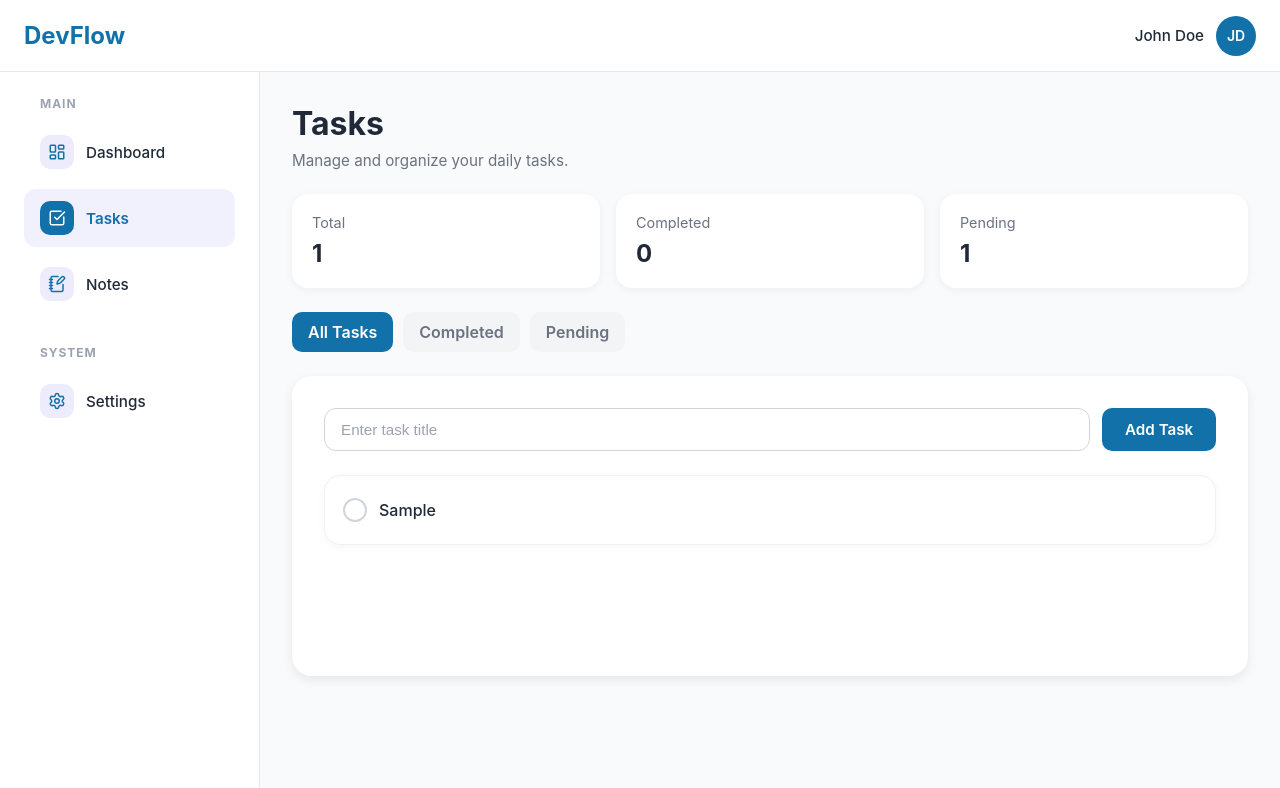
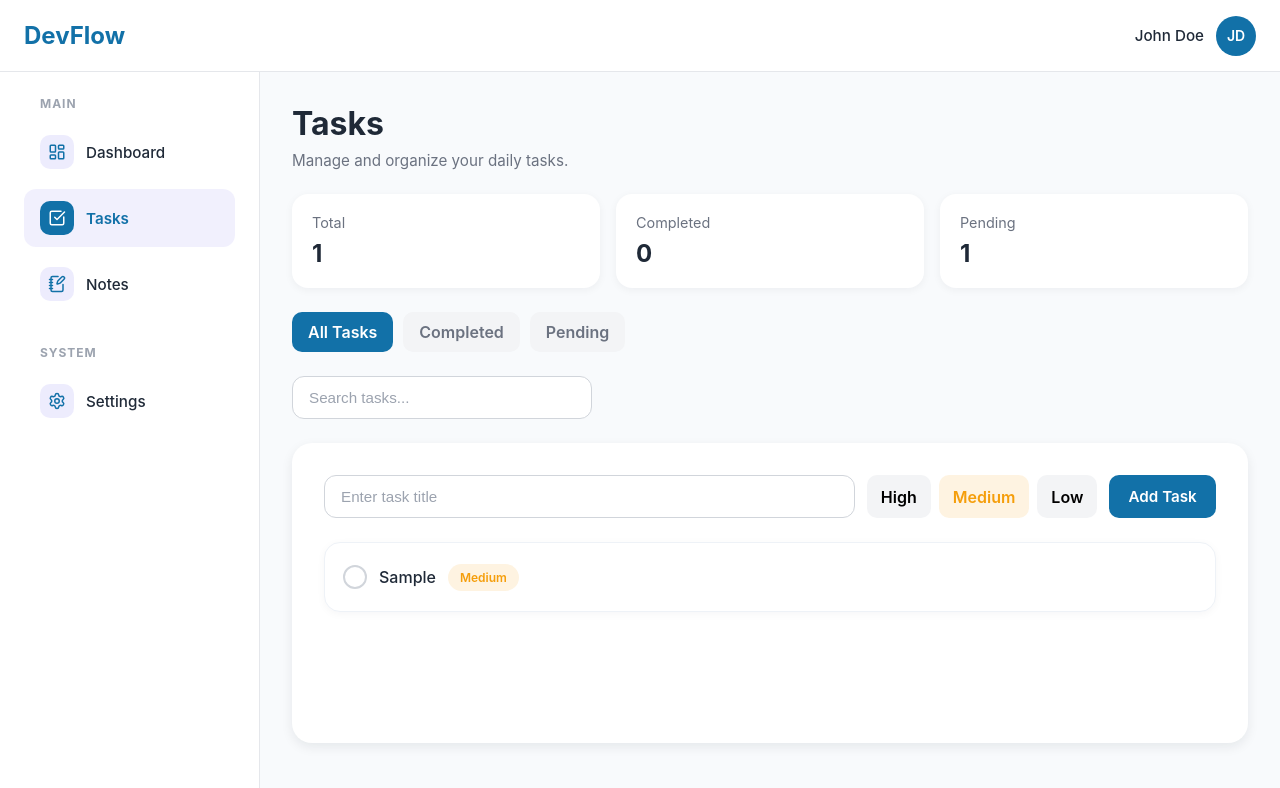
Before and after one commit to AmiraHassann/DevFlow, a React (Vite) app: page /tasks in a window 1280 px wide. Both pictures are taken after typing "Sample" into the empty fields and a click on the button "Add Task". Shown: the top 788 px of the page. Built offline with nearby package versions, Linux system fonts and the light colour scheme.

Commit message:
feat(tasks): implement search, priority and custom modal

```diff
--- a/src/components/ui/Input/Input.module.css
+++ b/src/components/ui/Input/Input.module.css
@@ -1,5 +1,5 @@
 .input {
-  width: 100%;
+  width: 75%;
 
   padding: 12px 16px;
 
--- /dev/null
+++ b/src/components/ui/Modal/Modal.jsx
@@ -0,0 +1,41 @@
+import styles from "./Modal.module.css";
+
+function Modal({
+  title,
+  message,
+  onConfirm,
+  onClose,
+}) {
+  return (
+    <>
+      <div
+        className={styles.overlay}
+        onClick={onClose}
+      />
+
+      <div className={styles.modal}>
+        <h2>{title}</h2>
+
+        <p>{message}</p>
+
+        <div className={styles.actions}>
+          <button
+            className={styles.cancelButton}
+            onClick={onClose}
+          >
+            Cancel
+          </button>
+
+          <button
+            className={styles.confirmButton}
+            onClick={onConfirm}
+          >
+            Delete
+          </button>
+        </div>
+      </div>
+    </>
+  );
+}
+
+export default Modal;
--- /dev/null
+++ b/src/components/ui/Modal/Modal.module.css
@@ -0,0 +1,116 @@
+.overlay {
+  position: fixed;
+
+  inset: 0;
+
+  background: rgba(0, 0, 0, 0.5);
+
+  backdrop-filter: blur(4px);
+
+  animation: fadeIn 0.2s ease;
+
+  z-index: 1000;
+}
+
+.modal {
+  position: fixed;
+
+  top: 50%;
+  left: 50%;
+
+  transform: translate(-50%, -50%);
+
+  width: 90%;
+  max-width: 420px;
+
+  background: var(--color-surface);
+
+  padding: 24px;
+
+  border-radius: 20px;
+
+  box-shadow: 0 20px 40px rgba(0, 0, 0, 0.15);
+
+  z-index: 1001;
+
+  animation: slideUp 0.25s ease;
+}
+
+.modal h2 {
+  margin-bottom: 12px;
+
+  font-size: 1.25rem;
+}
+
+.modal p {
+  color: #6b7280;
+
+  margin-bottom: 24px;
+
+  line-height: 1.6;
+}
+
+.actions {
+  display: flex;
+
+  justify-content: flex-end;
+
+  gap: 12px;
+}
+
+.cancelButton,
+.confirmButton {
+  border: none;
+
+  padding: 10px 18px;
+
+  border-radius: 10px;
+
+  cursor: pointer;
+
+  font-weight: 600;
+
+  transition: 0.2s ease;
+}
+
+.cancelButton {
+  background: #f3f4f6;
+}
+
+.cancelButton:hover {
+  background: #e5e7eb;
+}
+
+.confirmButton {
+  background: #ef4444;
+
+  color: white;
+}
+
+.confirmButton:hover {
+  background: #dc2626;
+}
+
+@keyframes fadeIn {
+  from {
+    opacity: 0;
+  }
+
+  to {
+    opacity: 1;
+  }
+}
+
+@keyframes slideUp {
+  from {
+    opacity: 0;
+
+    transform: translate(-50%, -45%);
+  }
+
+  to {
+    opacity: 1;
+
+    transform: translate(-50%, -50%);
+  }
+}
--- a/src/pages/Tasks/Tasks.jsx
+++ b/src/pages/Tasks/Tasks.jsx
@@ -7,14 +7,19 @@ import {
 } from "lucide-react";
 
 import styles from "./Tasks.module.css";
-import Swal from "sweetalert2";
 
 import Button from "../../components/ui/Button/Button";
 import Input from "../../components/ui/Input/Input";
+import Modal from "../../components/ui/Modal/Modal";
 
 function Tasks() {
   const [taskTitle, setTaskTitle] = useState("");
   const [filter, setFilter] = useState("all");
+  const [searchTerm, setSearchTerm] =
+  useState("");
+
+  const [priority, setPriority] =
+  useState("medium");
 
   const [tasks, setTasks] = useState(() => {
     const savedTasks = localStorage.getItem("tasks");
@@ -49,45 +54,39 @@ function Tasks() {
     id: Date.now(),
     title: taskTitle,
     completed: false,
+    priority,
     };
 
     setTasks([...tasks, newTask]);
 
     setTaskTitle("");
 
+    setPriority("medium");
+
     setError("");
   };
 
+  const [isModalOpen, setIsModalOpen] =
+  useState(false);
+
+  const [selectedTaskId, setSelectedTaskId] =
+  useState(null);
+
   const handleDeleteTask = (taskId) => {
-  Swal.fire({
-    title: "Delete Task?",
-    text: "This action cannot be undone.",
-    icon: "warning",
+    setIsModalOpen(true);
+    setSelectedTaskId(taskId);
+  };
 
-    showCancelButton: true,
-
-    confirmButtonText: "Delete",
-    cancelButtonText: "Cancel",
-
-    confirmButtonColor: "#ef4444",
-    cancelButtonColor: "#6b7280",
-  }).then((result) => {
-    if (result.isConfirmed) {
+  const confirmDeleteTask = () => {
   const updatedTasks = tasks.filter(
-        (task) => task.id !== taskId
+    (task) => task.id !== selectedTaskId
   );
 
   setTasks(updatedTasks);
 
-      Swal.fire({
-        title: "Deleted!",
-        text: "The task has been deleted.",
-        icon: "success",
-        timer: 1500,
-        showConfirmButton: false,
-      });
-    }
-  });
+  setSelectedTaskId(null);
+
+  setIsModalOpen(false);
   };
 
   const handleToggleTask = (taskId) => {
@@ -138,15 +137,19 @@ function Tasks() {
     totalTasks - completedTasks;
 
   const filteredTasks = tasks.filter((task) => {
-  if (filter === "completed") {
-    return task.completed;
-  }
+  const matchesFilter =
+    filter === "completed"
+      ? task.completed
+      : filter === "pending"
+      ? !task.completed
+      : true;
 
-  if (filter === "pending") {
-    return !task.completed;
-  }
+  const matchesSearch =
+    task.title
+      .toLowerCase()
+      .includes(searchTerm.toLowerCase());
 
-  return true;
+  return matchesFilter && matchesSearch;
   });
 
   return (
@@ -207,6 +210,16 @@ function Tasks() {
         </button>
       </div>
 
+      <div className={styles.searchContainer}>
+        <Input
+          placeholder="Search tasks..."
+          value={searchTerm}
+          onChange={(e) =>
+            setSearchTerm(e.target.value)
+          }
+        />
+      </div>
+
       <div className={styles.content}>
         <div className={styles.form}>
           <Input
@@ -222,6 +235,43 @@ function Tasks() {
             }
           }}
           />
+          <div className={styles.prioritySelector}>
+          <button
+            type="button"
+            className={`${styles.priorityOption} ${
+              priority === "high"
+                ? styles.highActive
+                : ""
+            }`}
+            onClick={() => setPriority("high")}
+          >
+            High
+          </button>
+
+          <button
+            type="button"
+            className={`${styles.priorityOption} ${
+              priority === "medium"
+                ? styles.mediumActive
+                : ""
+            }`}
+            onClick={() => setPriority("medium")}
+          >
+            Medium
+          </button>
+
+          <button
+            type="button"
+            className={`${styles.priorityOption} ${
+              priority === "low"
+                ? styles.lowActive
+                : ""
+            }`}
+            onClick={() => setPriority("low")}
+          >
+            Low
+          </button>
+        </div>
 
           <Button onClick={handleSubmit}>
             Add Task
@@ -236,7 +286,9 @@ function Tasks() {
 
         {filteredTasks.length === 0 ? (
          <div className={styles.emptyState}>
-            {filter === "completed"
+          {searchTerm
+            ? "No matching tasks found."
+            : filter === "completed"
             ? "No completed tasks found."
             : filter === "pending"
             ? "No pending tasks found."
@@ -282,6 +334,7 @@ function Tasks() {
                 onBlur={handleSaveTask}
               />
             ) : (
+              <>
                 <span
                   className={
                     task.completed
@@ -291,6 +344,15 @@ function Tasks() {
                 >
                   {task.title}
                 </span>
+
+                <div
+                  className={`${styles.priorityBadge} ${
+                    styles[task.priority]
+                  }`}
+                >
+                  {task.priority}
+                </div>
+              </>
             )}
             </div>
 
@@ -321,6 +383,17 @@ function Tasks() {
           </div>
         )}
       </div>
+      {isModalOpen && (
+      <Modal
+        title="Delete Task"
+        message="Are you sure you want to delete this task?"
+        onConfirm={confirmDeleteTask}
+        onClose={() => {
+          setIsModalOpen(false);
+          setSelectedTaskId(null);
+        }}
+      />
+    )}
     </main>
   );
 }
--- a/src/pages/Tasks/Tasks.module.css
+++ b/src/pages/Tasks/Tasks.module.css
@@ -155,6 +155,7 @@
   gap: 12px;
 
   flex: 1;
+  flex-wrap: wrap;
 }
 
 .taskInfo span {
@@ -290,6 +291,84 @@
   color: white;
 }
 
+.priorityBadge {
+  display: inline-flex;
+
+  align-items: center;
+  justify-content: center;
+
+  padding: 6px 12px;
+
+  border-radius: 999px;
+
+  font-size: 0.75rem;
+
+  font-weight: 600;
+
+  text-transform: capitalize;
+}
+
+.high {
+  background: rgba(239, 68, 68, 0.12);
+
+  color: #ef4444;
+}
+
+.medium {
+  background: rgba(245, 158, 11, 0.12);
+
+  color: #f59e0b;
+}
+
+.low {
+  background: rgba(34, 197, 94, 0.12);
+
+  color: #22c55e;
+}
+
+.prioritySelector {
+  display: flex;
+  gap: 8px;
+}
+
+.priorityOption {
+  border: none;
+
+  padding: 10px 14px;
+
+  border-radius: 10px;
+
+  cursor: pointer;
+
+  background: #f3f4f6;
+
+  font-weight: 600;
+}
+
+.highActive {
+  background: rgba(239, 68, 68, 0.12);
+
+  color: #ef4444;
+}
+
+.mediumActive {
+  background: rgba(245, 158, 11, 0.12);
+
+  color: #f59e0b;
+}
+
+.lowActive {
+  background: rgba(34, 197, 94, 0.12);
+
+  color: #22c55e;
+}
+
+.searchContainer {
+  margin-bottom: 24px;
+
+  max-width: 400px;
+}
+
 @media (max-width: 768px) {
   .tasks {
     padding: 20px;
```
Also changed, not shown: src/components/ui/Model/Modal.jsx (deleted), src/components/ui/Model/Modal.module.css (deleted). Lines whose indentation alone changed are shown as unchanged.
